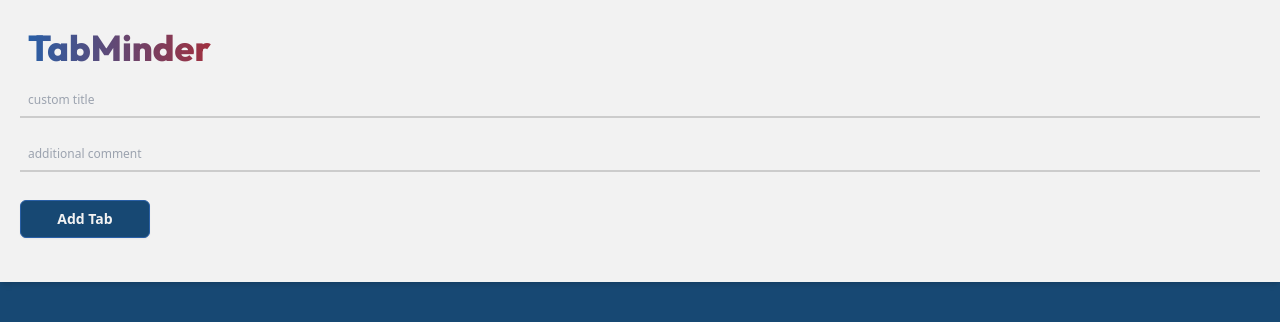
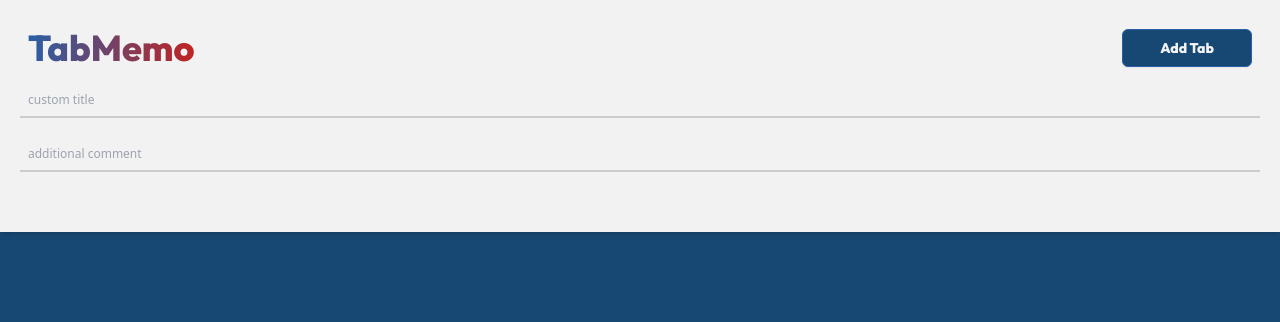
Before and after one commit to michalski-marcin/react-browser-extension-simple-tabs, a React (Vite) app: page / in a window 1280 px wide. Shown: the top 322 px of the page. Built offline with nearby package versions, Linux system fonts and the light colour scheme.

Commit message:
0.1.0.1
Add button replaced

```diff
--- a/index.html
+++ b/index.html
@@ -1,12 +1,15 @@
 <!doctype html>
 <html lang="en">
+
 <head>
   <meta charset="UTF-8" />
   <meta name="viewport" content="width=device-width, initial-scale=1.0" />
-    <title>Tabs</title>
+  <title>TabMemo</title>
 </head>
+
 <body>
   <div id="root"></div>
   <script type="module" src="/src/main.jsx"></script>
 </body>
+
 </html>
--- a/src/App.jsx
+++ b/src/App.jsx
@@ -8,7 +8,8 @@ function App() {
   const [inputComment, setInputComment] = useState("");
 
   useEffect(() => {
-    const storage = chrome?.storage?.local || browser?.storage?.local;
+    const storage = chrome?.storage?.local;
+    // const storage = chrome?.storage?.local || browser?.storage?.local;
 
     if (!storage) {
       console.error("WebExtensions storage API not supported");
--- a/src/components/TabForm.jsx
+++ b/src/components/TabForm.jsx
@@ -1,8 +1,11 @@
 function TabForm({  inputTitle, inputComment, setInputTitle, setInputComment, saveTab, }) {
     return (
         <>
-        <div className="font-outfit text-4xl font-bold p-2 mb-2">
-          <p className="text-transparent bg-clip-text bg-gradient-to-r from-[#295FA6] to-[#BF2424] max-w-[230px]">TabMinder</p>
+        <div className="font-outfit text-4xl font-bold p-2 mb-2 flex justify-between items-center">
+          <p className="text-transparent bg-clip-text bg-gradient-to-r from-[#295FA6] to-[#BF2424] max-w-[230px]">TabMemo</p>
+          <button onClick={saveTab} id='save-btn' className="relative border-[1px] rounded-md shadow-sm hover:shadow-lg border-[#295FA6] bg-[#174873] hover:bg-[#295FA6] text-sm text-[#F2F2F2] font-bold py-2 w-[130px] hover:border-[#174873] hover:scale-[1.01] transition duration-200">
+          Add Tab
+        </button>
         </div>
         <input className="input-tailw"
           type='text'
@@ -13,7 +16,7 @@ function TabForm({  inputTitle, inputComment, setInputTitle, setInputComment, sa
           value={inputTitle}
           onChange={(e) => setInputTitle(e.target.value)}
         />
-        <input className="input-tailw"
+        <input className="input-tailw mb-10"
           type='text'
           id='input-comment'
           placeholder='additional comment'
@@ -22,9 +25,7 @@ function TabForm({  inputTitle, inputComment, setInputTitle, setInputComment, sa
           onChange={(e) => setInputComment(e.target.value)}
         />
 
-        <button onClick={saveTab} id='save-btn' className="relative border-[1px] rounded-md shadow-sm hover:shadow-lg border-[#295FA6] bg-[#174873] hover:bg-[#295FA6] text-sm text-[#F2F2F2] font-bold py-2 w-[130px] mb-6 mt-2 hover:border-[#174873] hover:scale-[1.01] transition duration-200">
-          Add Tab
-        </button>
+
         </>
     )
 }
```
Also changed, not shown: public/manifest.json. Lines whose indentation alone changed are shown as unchanged.
